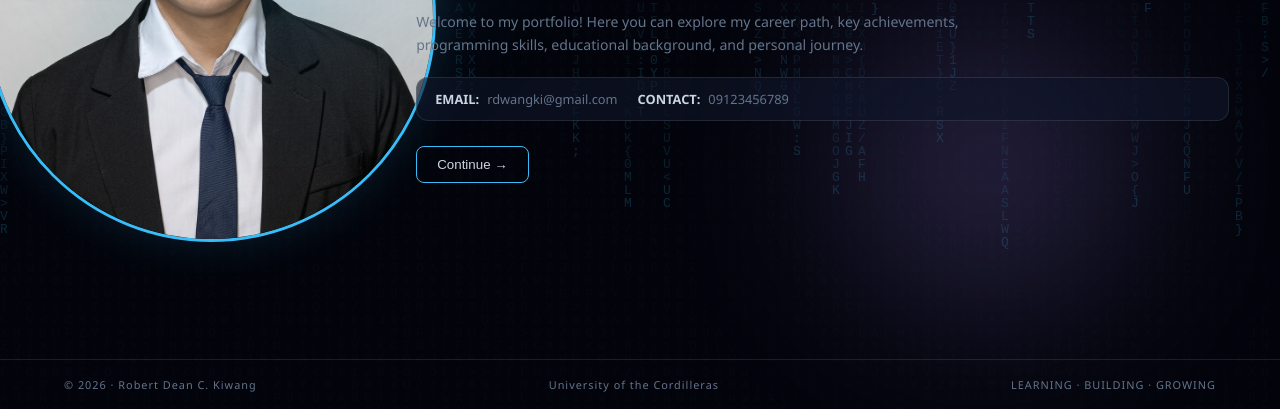
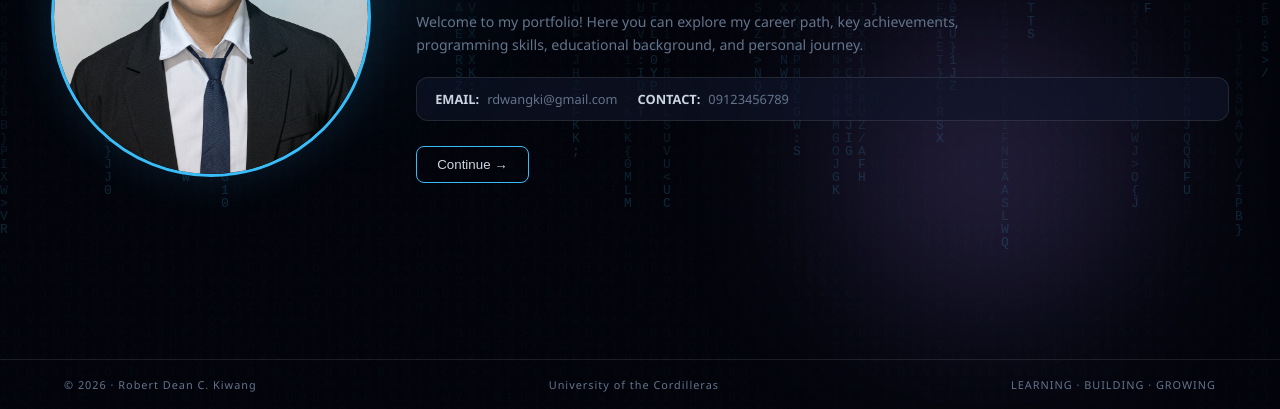
Before and after one commit to rdean-eng/My-Portfolio, a plain HTML site: page index.html in a window 1280 px wide. Shown: the part 391-800 px from the top of the page. Drawn offline with Linux system fonts and the light colour scheme.

Commit message:
Update image width in about section
Change image width to 100% with a max-width of 320px.

```diff
--- a/style.css
+++ b/style.css
@@ -185,7 +185,8 @@ a {
 }
 
 .about-image img {
-    width: clamp(350px, 60vh, 450px);
+    width: 100%;
+    max-width: 320px;
     aspect-ratio: 1;
     object-fit: cover;
     border-radius: 50%;
```
